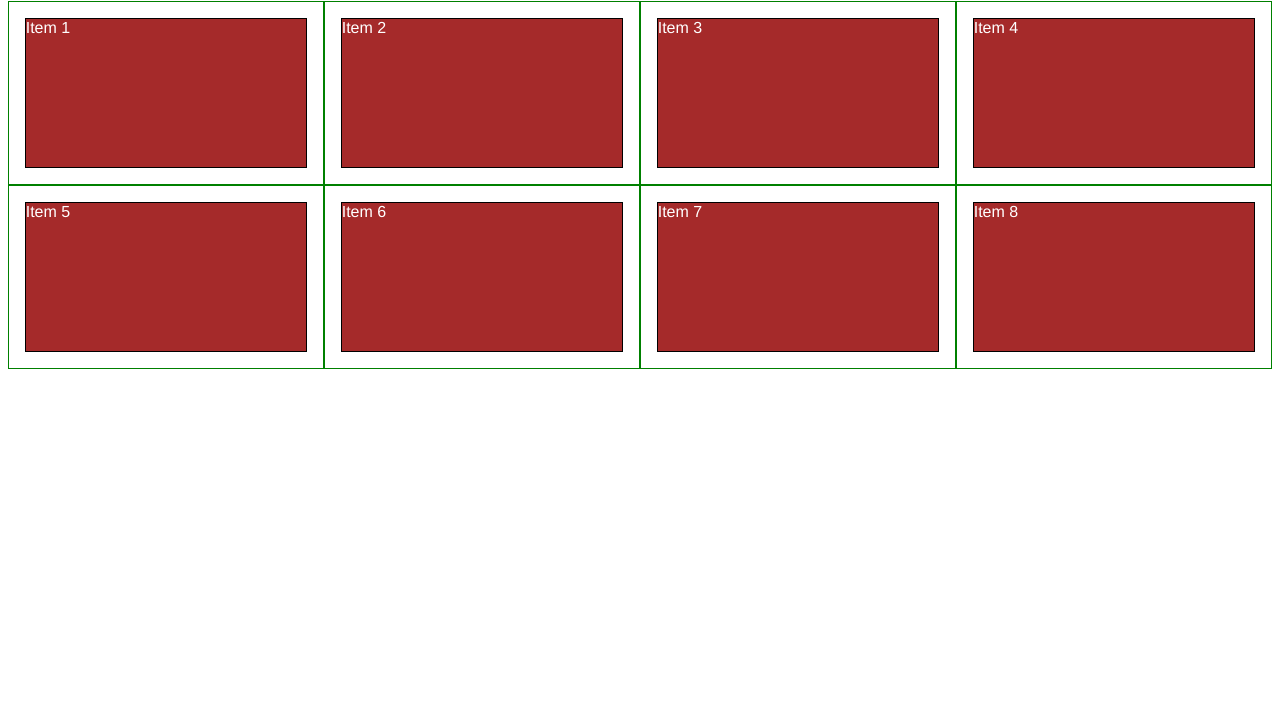
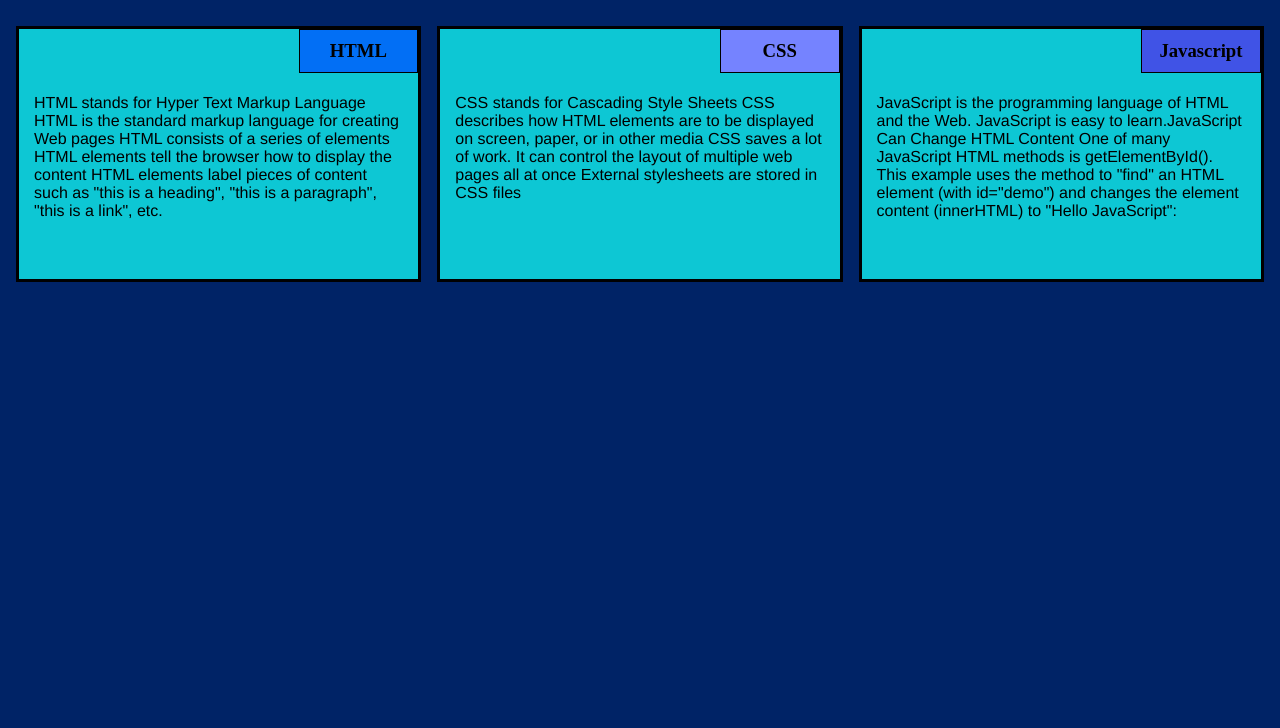
Before and after one commit to apoorvapim/coursera-test, a plain HTML site: page module2-sol/index.html in a window 1280 px wide. Shown: the part 72-800 px from the top of the page. Drawn offline with Linux system fonts and the light colour scheme.

Commit message:
week 2 assignment

```diff
--- a/module2-sol/index.html
+++ b/module2-sol/index.html
@@ -7,19 +7,70 @@
 	<title>Responsive Layout</title>
 
 </head>
-<body>
-<h1>Responsive Layout</h1>
+<body bgcolor="#002366">
+<h1>Contents of this course</h1>
 
 <div class="row">
-  <div class="col-lg-3 col-md-6"><p>Item 1</p></div>
-  <div class="col-lg-3 col-md-6"><p>Item 2</p></div>
-  <div class="col-lg-3 col-md-6"><p>Item 3</p></div>
-  <div class="col-lg-3 col-md-6"><p>Item 4</p></div>
-  <div class="col-lg-3 col-md-6"><p>Item 5</p></div>
-  <div class="col-lg-3 col-md-6"><p>Item 6</p></div>
-  <div class="col-lg-3 col-md-6"><p>Item 7</p></div>
-  <div class="col-lg-3 col-md-6"><p>Item 8</p></div>
+
+	  <div class="col-lg-4 col-md-6 col-sm-12">
+	  	<div id="element">
+		  	<div class="heading">
+			  	<div class="parahead">
+			  		<h3>HTML</h3>
+			  	</div>
+			</div>
+		  	<div>
+		  		<p>HTML stands for Hyper Text Markup Language
+HTML is the standard markup language for creating Web pages
+HTML consists of a series of elements
+HTML elements tell the browser how to display the content
+HTML elements label pieces of content such as "this is a heading", "this is a paragraph", "this is a link", etc.</p>
+		  	</div>
+	    </div>
+	  </div>
+
+
+
+	  <div class="col-lg-4 col-md-6 col-sm-12">
+	  	<div id="element">
+		  	<div class="heading">
+			  	<div class="parahead" >
+			  		<h3 style="background-color: #7583ff">CSS</h3>
+			  	</div>
+			</div>
+		  	<div>
+		  		<p>CSS stands for Cascading Style Sheets
+CSS describes how HTML elements are to be displayed on screen, paper, or in other media
+CSS saves a lot of work. It can control the layout of multiple web pages all at once
+External stylesheets are stored in CSS files</p>
+		  	</div>
+		</div>
+	  </div>
+
+
+
+	  <div class="col-lg-4 col-md-6 col-sm-12">
+	  	<div id="element">
+		  	<div class="heading">
+			  	<div class="parahead">
+			  		<h3 style="background-color: #4053e6">Javascript</h3>
+			  	</div>
+			</div>
+		  	<div>
+		  		<p>JavaScript is the programming language of HTML and the Web.
+
+JavaScript is easy to learn.JavaScript Can Change HTML Content
+One of many JavaScript HTML methods is getElementById().
+
+This example uses the method to "find" an HTML element (with id="demo") and changes the element content (innerHTML) to "Hello JavaScript":</p>
+		  	</div>
+		</div>
+	  </div>
+
+
 </div>
+
+
 
 </body>
 </html>
--- a/module2-sol/styles.css
+++ b/module2-sol/styles.css
@@ -1,32 +1,69 @@
 /********** Base styles **********/
 * {
   box-sizing: border-box;
+
+  margin: 0px;
+  /*background-color: #a274d4;*/
 }
 h1 {
-  margin-bottom: 15px;
+  text-align: center;
+  margin: 15px;
+  padding-top: 15px;
+  color: white;
 }
 
 p {
-  border: 1px solid black;
-  background-color: #A52A2A;
-  width: 90%;
-  height: 150px;
+  /*border: 1px solid black;*/
+  /*background-color: #a274d4;*/
+  /*background-color: #33ed09;*/
+  background-color: #0dc7d4;
+  width: 100%;
+  height: 200px;
   margin-right: auto;
   margin-left: auto;
   font-family: Helvetica;
-  color: white;
+  color: black;
+  padding: 15px;
 }
 
 /* Simple Responsive Framework. */
 .row {
   width: 100%;
+  height: 255px;
+  padding: 8px;
+}
+#element{
+  border: 3px solid black;
+}
+
+.heading{
+  width: 100%;
+  height: 50px;
+  /*background-color: #4ef26e;*/
+  background-color: #0dc7d4;
+}
+.parahead h3 {
+  float:right;
+  width: 30%;
+  /*height: 50px;*/
+  /*background-color: #400354;*/
+  background-color: #026ff5;
+  color: black;
+  text-align: center;
+  align-items: center;
+  border: 1px solid black;
+  padding: 10px;
 }
 
 /********** Large devices only **********/
-@media (min-width: 1200px) {
+@media (min-width: 992px) {
   .col-lg-1, .col-lg-2, .col-lg-3, .col-lg-4, .col-lg-5, .col-lg-6, .col-lg-7, .col-lg-8, .col-lg-9, .col-lg-10, .col-lg-11, .col-lg-12 {
+    /*box-sizing: border-box;*/
+    /*width: 90%;*/
     float: left;
-    border: 1px solid green;
+    /*border: 1px solid black;*/
+    padding: 8px;
+
   }
   .col-lg-1 {
     width: 8.33%;
@@ -67,10 +104,12 @@ p {
 }
 
 /********** Medium devices only **********/
-@media (min-width: 992px) and (max-width: 1199px) {
+@media (min-width: 768px) and (max-width: 991px) {
   .col-md-1, .col-md-2, .col-md-3, .col-md-4, .col-md-5, .col-md-6, .col-md-7, .col-md-8, .col-md-9, .col-md-10, .col-md-11, .col-md-12 {
     float: left;
-    border: 1px solid green;
+    /*border: 1px solid black;*/
+    padding: 8px;
+
   }
   .col-md-1 {
     width: 8.33%;
@@ -109,3 +148,49 @@ p {
     width: 100%;
   }
 }
+
+/********** Small devices only **********/
+@media (max-width: 767px) {
+  .col-sm-1, .col-sm-2, .col-sm-3, .col-sm-4, .col-sm-5, .col-sm-6, .col-sm-7, .col-sm-8, .col-sm-9, .col-sm-10, .col-sm-11, .col-sm-12 {
+    float: left;
+    /*border: 1px solid black;*/
+    padding: 8px;
+
+  }
+  .col-sm-1 {
+    width: 8.33%;
+  }
+  .col-sm-2 {
+    width: 16.66%;
+  }
+  .col-sm-3 {
+    width: 25%;
+  }
+  .col-sm-4 {
+    width: 33.33%;
+  }
+  .col-sm-5 {
+    width: 41.66%;
+  }
+  .col-sm-6 {
+    width: 50%;
+  }
+  .col-sm-7 {
+    width: 58.33%;
+  }
+  .col-sm-8 {
+    width: 66.66%;
+  }
+  .col-sm-9 {
+    width: 74.99%;
+  }
+  .col-sm-10 {
+    width: 83.33%;
+  }
+  .col-sm-11 {
+    width: 91.66%;
+  }
+  .col-sm-12 {
+    width: 100%;
+  }
+}
```
